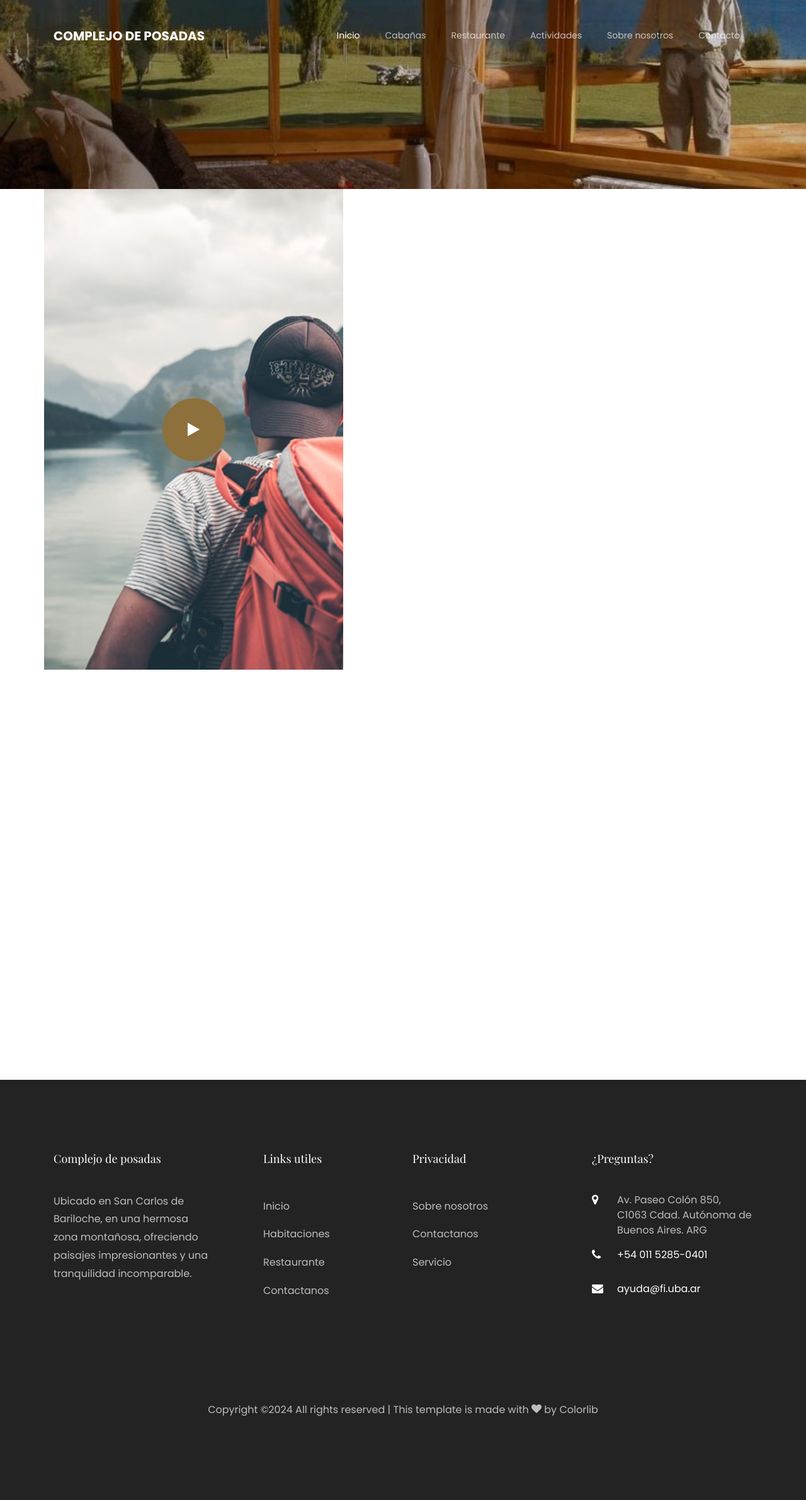
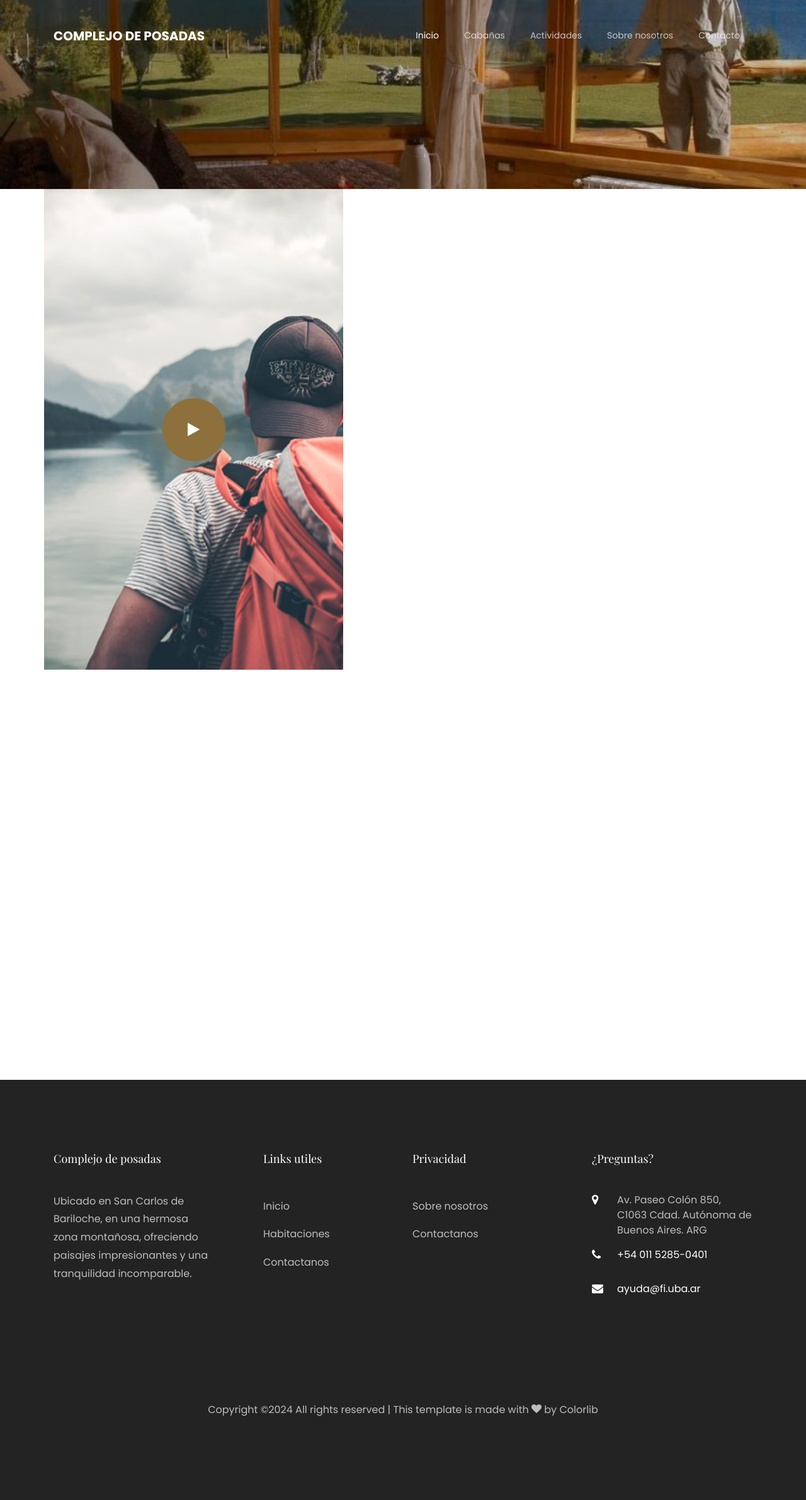
Before and after one commit to facusora01/Guerra_Suave, a Flask app: page /about in a window 1280 px wide. Shown: the whole page at 63% size. Run offline with Flask 3, Linux system fonts and the light colour scheme; some libraries are stand-ins or nearby versions; some web fonts are replaced.

Commit message:
Footer y header terminados [39][38]

```diff
--- a/Frontend/templates/base.html
+++ b/Frontend/templates/base.html
@@ -43,7 +43,6 @@
 			<ul class="navbar-nav ml-auto">
 				<li class="nav-item active"><a href="{{ url_for('index') }}" class="nav-link">Inicio</a></li>
 				<li class="nav-item"><a href="{{ url_for('Cabanas') }}" class="nav-link">Cabañas</a></li>
-				<li class="nav-item"><a href="{{ url_for('restaurant') }}" class="nav-link">Restaurante</a></li>
         <li class="nav-item"><a href="{{ url_for('blog') }}" class="nav-link">Actividades</a></li>
 				<li class="nav-item"><a href="{{ url_for('about') }}" class="nav-link">Sobre nosotros</a></li>
 				<li class="nav-item"><a href="{{ url_for('contact') }}" class="nav-link">Contacto</a></li>
@@ -78,7 +77,6 @@
               <ul class="list-unstyled">
                 <li><a href="{{ url_for('index') }}" class="py-2 d-block">Inicio</a></li>
                 <li><a href="{{ url_for('Cabanas') }}" class="py-2 d-block">Habitaciones</a></li>
-                <li><a href="{{ url_for('restaurant') }}" class="py-2 d-block">Restaurante</a></li>
                 <li><a href="{{ url_for('contact') }}" class="py-2 d-block">Contactanos</a></li>
               </ul>
             </div>
@@ -89,7 +87,6 @@
               <ul class="list-unstyled">
                 <li><a href="{{ url_for('about') }}" class="py-2 d-block">Sobre nosotros</a></li>
                 <li><a href="{{ url_for('contact') }}" class="py-2 d-block">Contactanos</a></li>
-                <li><a href="{{ url_for('restaurant') }}" class="py-2 d-block">Servicio</a></li>
               </ul>
             </div>
           </div>
```
